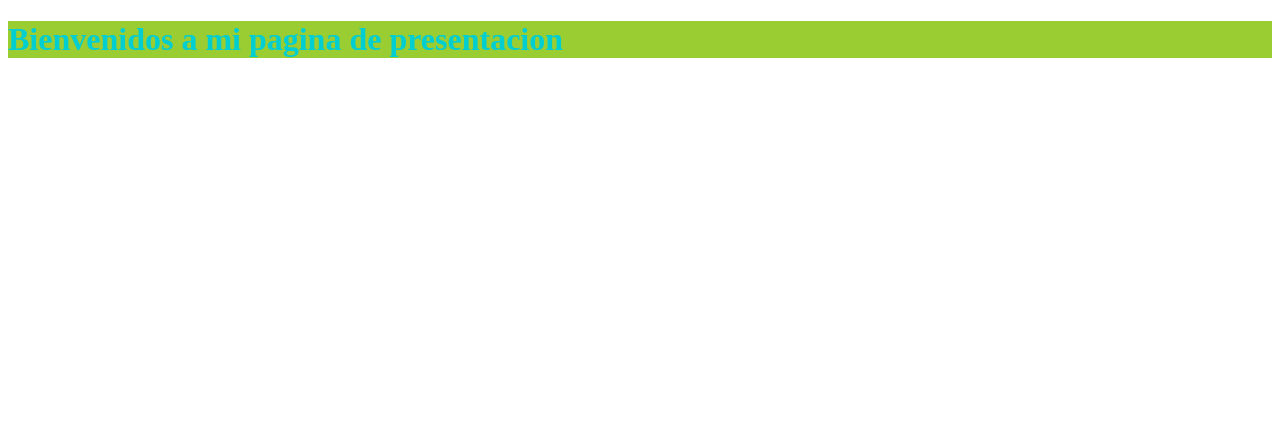
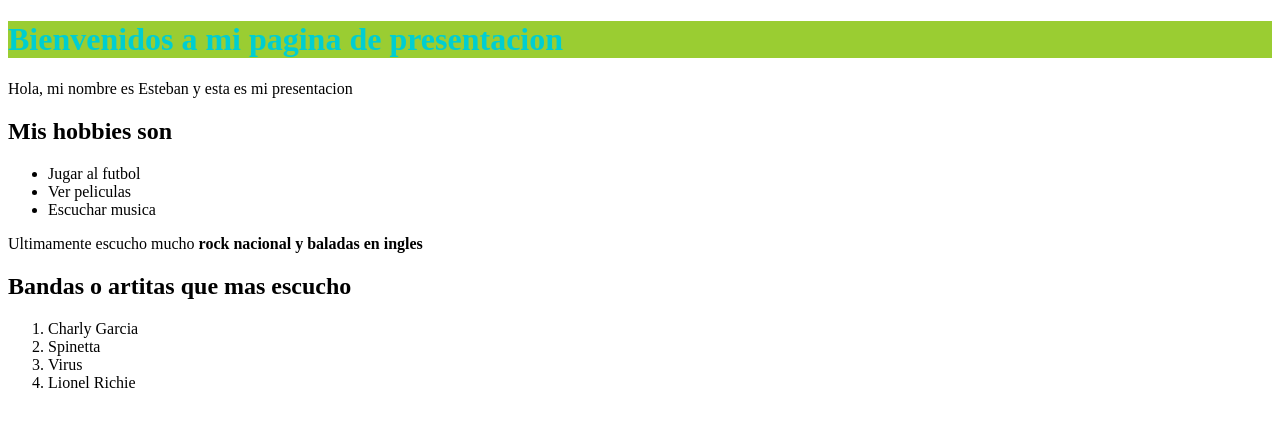
Before and after one commit to Esteban-Programacion/TP1-Programacion-3, a plain HTML site: page index.html in a window 1280 px wide. Drawn offline with Linux system fonts and the light colour scheme.

Commit message:
Agregue mas informacion

```diff
--- a/index.html
+++ b/index.html
@@ -10,5 +10,20 @@
     <header>
         <h1 id="encabezado">Bienvenidos a mi pagina de presentacion</h1>
     </header>
+    <p>Hola, mi nombre es <span>Esteban</span> y esta es mi presentacion</p>
+    <h2>Mis hobbies son</h2>
+    <ul>
+     <li>Jugar al futbol</li>
+     <li>Ver peliculas</li>
+     <li>Escuchar musica</li>
+    </ul>
+    <p>Ultimamente escucho mucho <strong>rock nacional</strong><strong> y </strong><strong> baladas en ingles </strong></p>
+    <h2>Bandas o artitas que mas escucho</h2>
+    <ol>
+     <li>Charly Garcia</li>
+     <li>Spinetta</li>
+     <li>Virus</li>
+     <li>Lionel Richie</li>
+    </ol>
 </body>
 </html>
```
